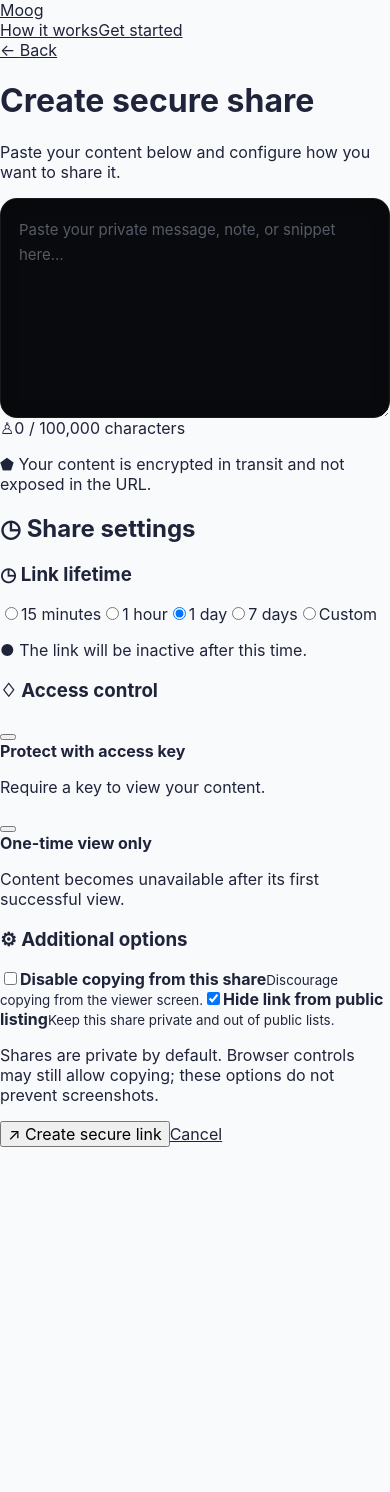
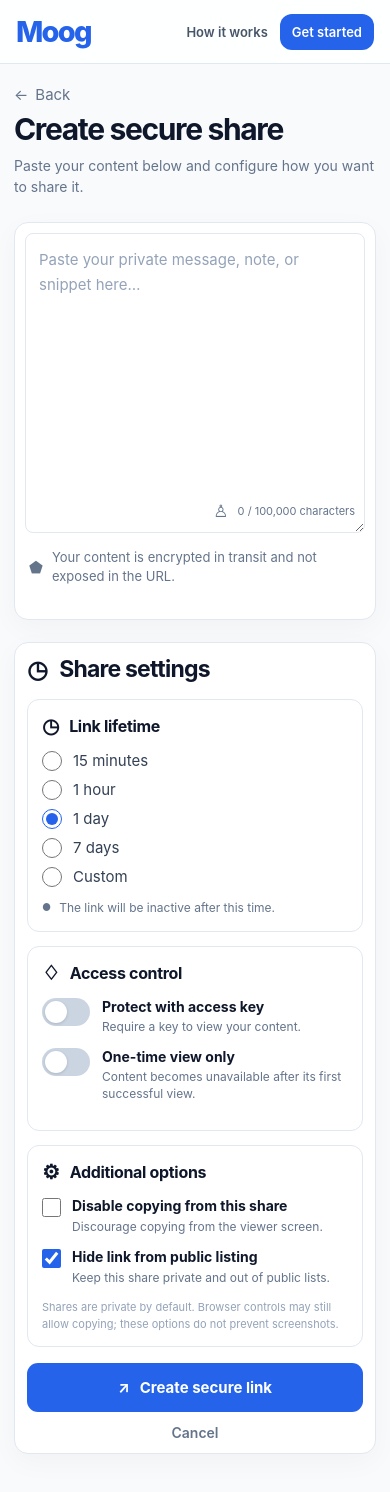
Before and after one commit to addulasaikiran-ops/Moog-1.0, a Next.js app: page /create in a window 390 px wide. Shown: the top 1492 px of the page. Before the commit the page ends 1147 px from the top, so only its background shows below. Built offline with nearby package versions, Linux system fonts and the light colour scheme; no server answers.

Commit message:
Style responsive share creation settings screen

```diff
--- a/app/interface-layout-fixes.css
+++ b/app/interface-layout-fixes.css
@@ -542,3 +542,68 @@ html, body { background: #f8fafc !important; color: var(--moog-ink); }
  .page .moogPrimary { min-width:0; width:min(100%,320px); }
  .page .moogSecondary { min-width:0; width:min(100%,240px); }
 }
+
+/* Dedicated share creation screen */
+.createSharePage{min-height:100vh;background:#f8fafc;color:#0f172a;font-family:Inter,ui-sans-serif,system-ui,-apple-system,BlinkMacSystemFont,"Segoe UI",sans-serif}
+.createShareTopbar{height:72px;padding:0 clamp(20px,4.2vw,64px);display:flex;align-items:center;justify-content:space-between;background:rgba(255,255,255,.92);border-bottom:1px solid #e2e8f0}
+.createShareLogo{font-size:29px;font-weight:850;letter-spacing:-.06em;color:#2563eb;text-decoration:none}
+.createShareTopbar nav{display:flex;align-items:center;gap:30px}
+.createShareTopbar nav a{color:#475569;text-decoration:none;font-size:15px;font-weight:600}
+.createShareTopbar nav .createShareGetStarted{padding:12px 20px;border-radius:12px;background:#2563eb;color:#fff}
+.createShareShell{width:min(1410px,calc(100% - 48px));margin:0 auto;padding:28px 0 56px}
+.createShareBack{display:inline-flex;gap:7px;align-items:center;color:#64748b;text-decoration:none;font-size:15px;margin-bottom:8px}
+.createShareHeading h1{font-size:clamp(30px,3vw,38px);letter-spacing:-.045em;line-height:1.15;margin:0;color:#0f172a}
+.createShareHeading p{margin:8px 0 25px;color:#64748b;font-size:16px;line-height:1.5}
+.createShareGrid{display:grid;grid-template-columns:minmax(0,7fr) minmax(320px,3fr);align-items:start;gap:22px}
+.createShareEditorCard,.createShareSettings{background:#fff;border:1px solid #e2e8f0;border-radius:14px;box-shadow:0 8px 28px rgba(15,23,42,.035)}
+.createShareEditorCard{padding:18px}
+.createShareEditorWrap{position:relative}
+.createShareEditorWrap textarea{display:block;width:100%;height:400px;min-height:400px;resize:vertical;padding:16px 16px 54px;border:1px solid #e2e8f0;border-radius:8px;background:#fff;color:#0f172a;outline:none;font:400 16px/1.65 inherit;box-shadow:none}
+.createShareEditorWrap textarea::placeholder{color:#94a3b8}
+.createShareEditorWrap textarea:focus{border-color:#93c5fd;box-shadow:0 0 0 3px rgba(37,99,235,.09)}
+.createShareCounter{position:absolute;right:15px;bottom:15px;display:flex;align-items:center;gap:9px;color:#64748b;font-size:13px;pointer-events:none}
+.createShareCounter span:first-child{font-size:17px}
+.createShareEncryption{display:flex;align-items:center;gap:9px;margin:15px 4px 22px;color:#64748b;font-size:13px;line-height:1.5}
+.createShareEncryption span{color:#64748b;font-size:16px}
+.createShareSettings{padding:18px;display:grid;gap:14px}
+.createShareSettings>h2{display:flex;align-items:center;gap:12px;margin:0 0 1px;font-size:23px;letter-spacing:-.035em}
+.createShareSettings>h2 span{font-size:24px;color:#0f172a}
+.createShareSettingCard{padding:16px;border:1px solid #e2e8f0;border-radius:12px;background:#fff}
+.createShareSettingCard h3{display:flex;align-items:center;gap:10px;margin:0 0 13px;font-size:16px;letter-spacing:-.02em}
+.createShareSettingCard h3 span{font-size:20px;color:#0f172a}
+.createShareLifetimeList{display:grid;gap:9px}
+.createShareRadio{display:flex;align-items:center;gap:11px;color:#334155;font-size:15px;cursor:pointer}
+.createShareRadio input{width:20px;height:20px;margin:0;accent-color:#2563eb}
+.createShareHint{display:flex;align-items:center;gap:8px;margin:12px 0 0;color:#64748b;font-size:12px;line-height:1.5}
+.createShareHint span{font-size:10px}
+.createShareCustomExpiry,.createShareAccessInput{display:grid;gap:7px;margin-top:14px;color:#475569;font-size:13px}
+.createShareCustomExpiry input,.createShareAccessInput input{width:100%;min-width:0;min-height:42px;padding:10px 12px;border:1px solid #cbd5e1;border-radius:9px;background:#fff;color:#0f172a;font:inherit}
+.createShareToggleRow{display:flex;align-items:flex-start;gap:12px;margin:13px 0}
+.createShareSwitch{width:48px;height:28px;flex:0 0 48px;padding:3px;border:0;border-radius:99px;background:#cbd5e1;cursor:pointer;transition:background .15s}
+.createShareSwitch span{display:block;width:22px;height:22px;border-radius:50%;background:#fff;box-shadow:0 1px 3px #0f172a2a;transition:transform .15s}
+.createShareSwitch.on{background:#2563eb}
+.createShareSwitch.on span{transform:translateX(20px)}
+.createShareToggleCopy{min-width:0}
+.createShareToggleCopy strong,.createShareCheckRow strong{display:block;color:#0f172a;font-size:14px;font-weight:650}
+.createShareToggleCopy p{margin:3px 0 0;color:#64748b;font-size:12px;line-height:1.45}
+.createShareAccessInput{margin:0 0 12px 60px}
+.createShareAccessInput>div{display:flex;align-items:center;gap:6px}
+.createShareAccessInput button{border:0;background:transparent;color:#2563eb;font-size:12px;font-weight:650;cursor:pointer}
+.createShareCheckRow{display:flex;align-items:flex-start;gap:11px;margin:13px 0;cursor:pointer}
+.createShareCheckRow input{width:19px;height:19px;margin:1px 0 0;accent-color:#2563eb;flex:0 0 auto}
+.createShareCheckRow small{display:block;margin-top:4px;color:#64748b;font-size:12px;line-height:1.45}
+.createShareNote{margin:13px 0 0;color:#94a3b8;font-size:11px;line-height:1.5}
+.createShareFormActions{display:grid;gap:12px;padding-top:2px}
+.createSharePrimary{display:flex;align-items:center;justify-content:center;gap:10px;min-height:49px;width:100%;padding:12px 18px;border:0;border-radius:11px;background:#2563eb;color:#fff;text-decoration:none;font-size:15px;font-weight:750;cursor:pointer}
+.createSharePrimary:hover:not(:disabled){background:#1d4ed8}
+.createSharePrimary:disabled{opacity:.65;cursor:wait}
+.createShareFormActions>a,.createShareOpenLink{justify-self:center;color:#64748b;text-decoration:none;font-size:14px;font-weight:600}
+.createShareError{margin:0;padding:11px 12px;border:1px solid #fecaca;border-radius:9px;background:#fef2f2;color:#b91c1c;font-size:13px}
+.createShareResult{display:grid;gap:10px;padding:15px;border:1px solid #bfdbfe;border-radius:11px;background:#eff6ff;overflow-wrap:anywhere}
+.createShareResult>strong{font-size:15px;color:#1e40af}
+.createShareResult>a{color:#1d4ed8;font-size:13px;overflow-wrap:anywhere}
+.createShareResult p{margin:0;color:#475569;font-size:13px}
+.createShareResult .createSharePrimary{margin-top:4px}
+.createShareResult .createShareOpenLink{justify-self:center}
+@media(max-width:900px){.createShareGrid{grid-template-columns:minmax(0,1fr)}.createShareSettings{order:2}.createShareEditorWrap textarea{height:340px;min-height:340px}}
+@media(max-width:520px){.createShareTopbar{height:64px;padding:0 16px}.createShareTopbar nav{gap:12px}.createShareTopbar nav a{font-size:13px}.createShareTopbar nav .createShareGetStarted{padding:10px 12px}.createShareShell{width:calc(100% - 28px);padding-top:20px}.createShareHeading p{font-size:14px}.createShareEditorCard{padding:10px}.createShareEditorWrap textarea{height:300px;min-height:300px;padding:13px 13px 50px;font-size:15px}.createShareCounter{right:10px;bottom:12px;font-size:11px}.createShareSettings{padding:12px}.createShareSettingCard{padding:14px}}
```
